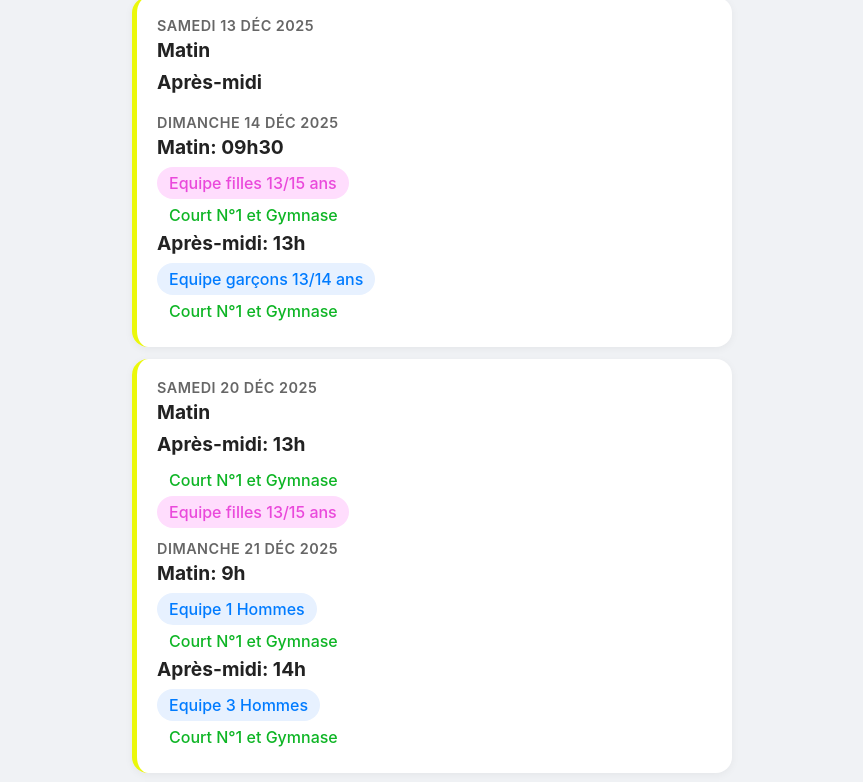
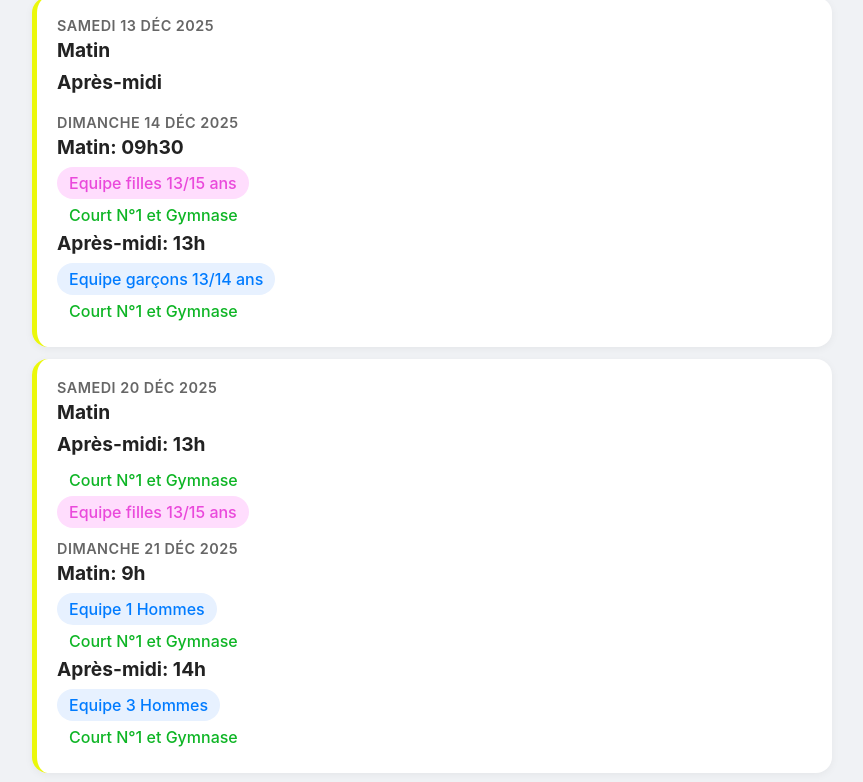
Before and after one commit to jclecam/CalendrierEquipesTennis, a plain HTML site: page index.html in a window 1280 px wide. Shown: the part 140-922 px from the top of the page, without its empty margins (208-1071 px from the left). Drawn offline with Linux system fonts and the light colour scheme.

Commit message:
Increase container max-width from 600px to 800px

```diff
--- a/index.html
+++ b/index.html
@@ -55,7 +55,7 @@
 
         /* --- Conteneur des blocs --- */
         .container {
-            max-width: 600px; /* Limite la largeur sur PC, prend 100% sur mobile */
+            max-width: 800px; /* Limite la largeur sur PC, prend 100% sur mobile */
             margin: 0 auto;
             display: flex;
             flex-direction: column;
```
